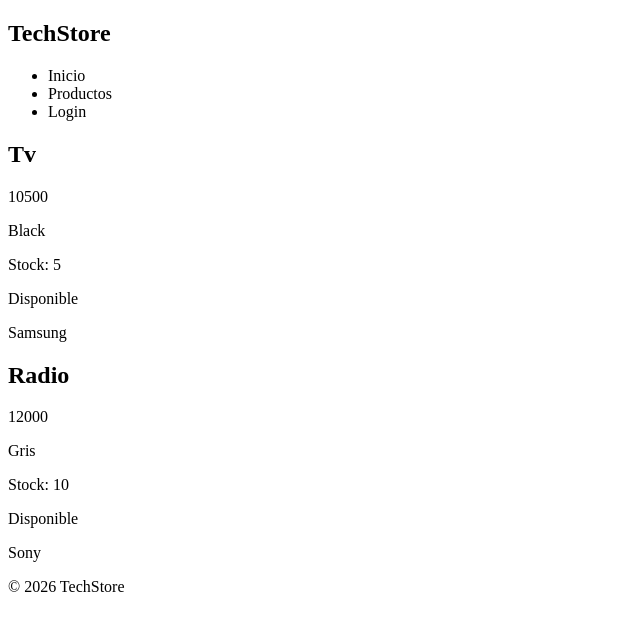
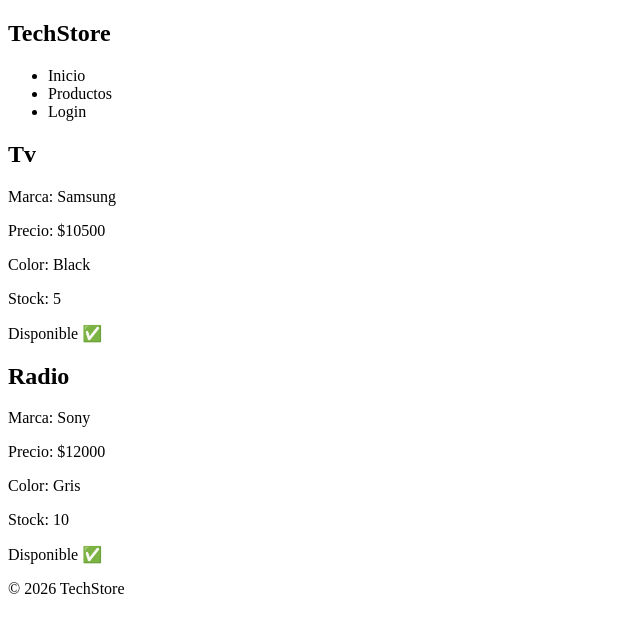
Before and after one commit to FedynaCarlos/techstore, a React app in the folder frontend/: page / in a window 1280 px wide. Shown: the top 632 px of the page, without its empty margins (0-640 px from the left). Built offline with nearby package versions, Linux system fonts and the light colour scheme; the HTML template or start-up script is replaced by a standard one.

Commit message:
feat: mejorar presentación de productos

```diff
--- a/frontend/src/components/Producto.jsx
+++ b/frontend/src/components/Producto.jsx
@@ -2,11 +2,18 @@ function Producto(props) {
   return (
     <div>
       <h2>{props.nombre}</h2>
-      <p>{props.precio}</p>
-      <p>{props.color}</p>
-      <p>Stock: {props.stock}</p>
-      <p>{props.stock > 0 ? "Disponible" : "sin stock"}</p>
-      <p>{props.marca}</p>
+
+<p>Marca: {props.marca}</p>
+
+<p>Precio: ${props.precio}</p>
+
+<p>Color: {props.color}</p>
+
+<p>Stock: {props.stock}</p>
+
+<p>
+  {props.stock > 0 ? "Disponible ✅" : "Sin stock ❌"}
+</p>
     </div>
   );
 }
```
